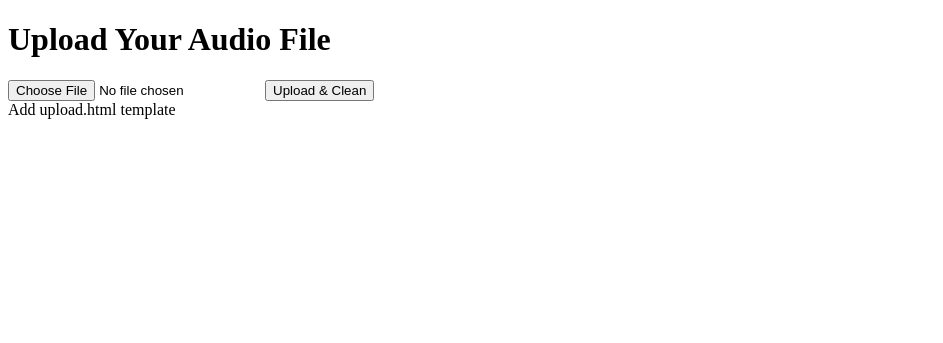
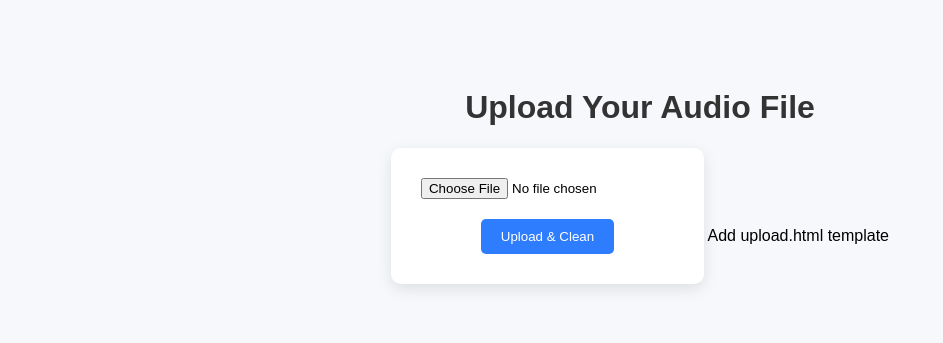
Before and after one commit to Ksnateman/audio-cleaner-AI, a Flask app: page / in a window 1280 px wide. Shown: the top 343 px of the page, without its empty margins (0-943 px from the left). Run offline with Flask 3, Linux system fonts and the light colour scheme.

Commit message:
Update upload.html

```diff
--- a/templates/upload.html
+++ b/templates/upload.html
@@ -2,11 +2,43 @@
 <html>
 <head>
     <title>Upload Audio</title>
+    <style>
+        body {
+            font-family: Arial, sans-serif;
+            background-color: #f7f8fc;
+            text-align: center;
+            padding: 60px;
+        }
+        h1 {
+            color: #333;
+        }
+        form {
+            background: #fff;
+            padding: 30px;
+            display: inline-block;
+            border-radius: 10px;
+            box-shadow: 0 5px 15px rgba(0,0,0,0.1);
+        }
+        input[type="file"] {
+            margin-bottom: 20px;
+        }
+        button {
+            padding: 10px 20px;
+            background-color: #2e7dff;
+            color: white;
+            border: none;
+            border-radius: 5px;
+            cursor: pointer;
+        }
+        button:hover {
+            background-color: #1a5fd4;
+        }
+    </style>
 </head>
 <body>
     <h1>Upload Your Audio File</h1>
     <form action="/process-audio" method="POST" enctype="multipart/form-data">
-        <input type="file" name="audio_file" required>
+        <input type="file" name="audio_file" required><br>
         <button type="submit">Upload & Clean</button>
     </form>
 </body>
```
